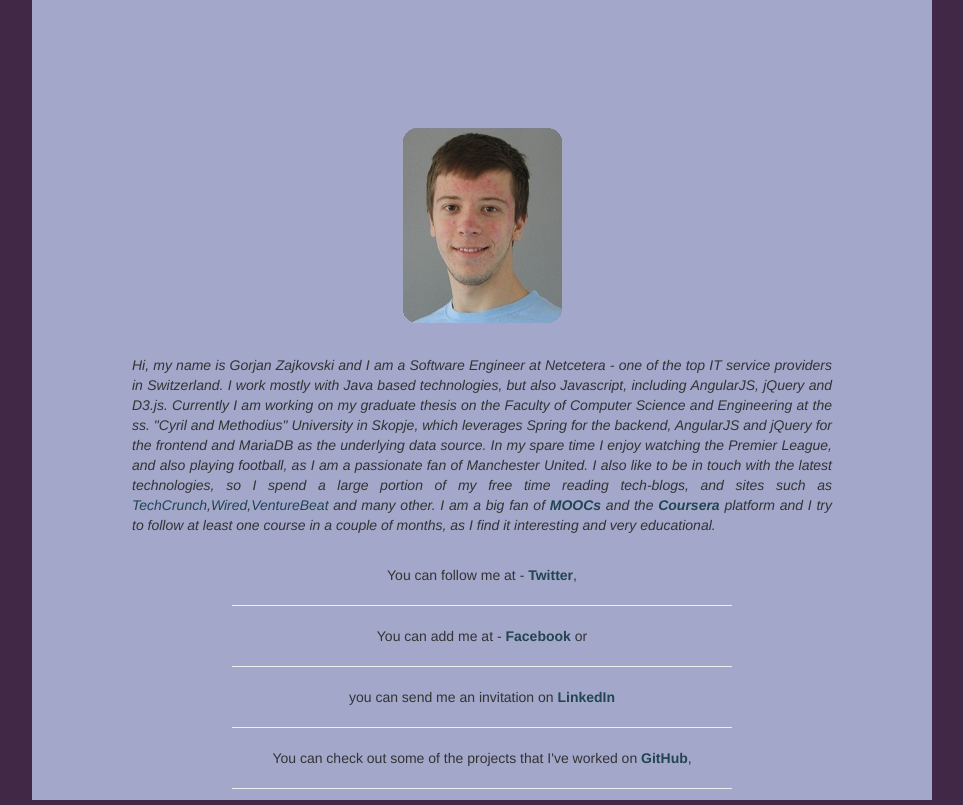
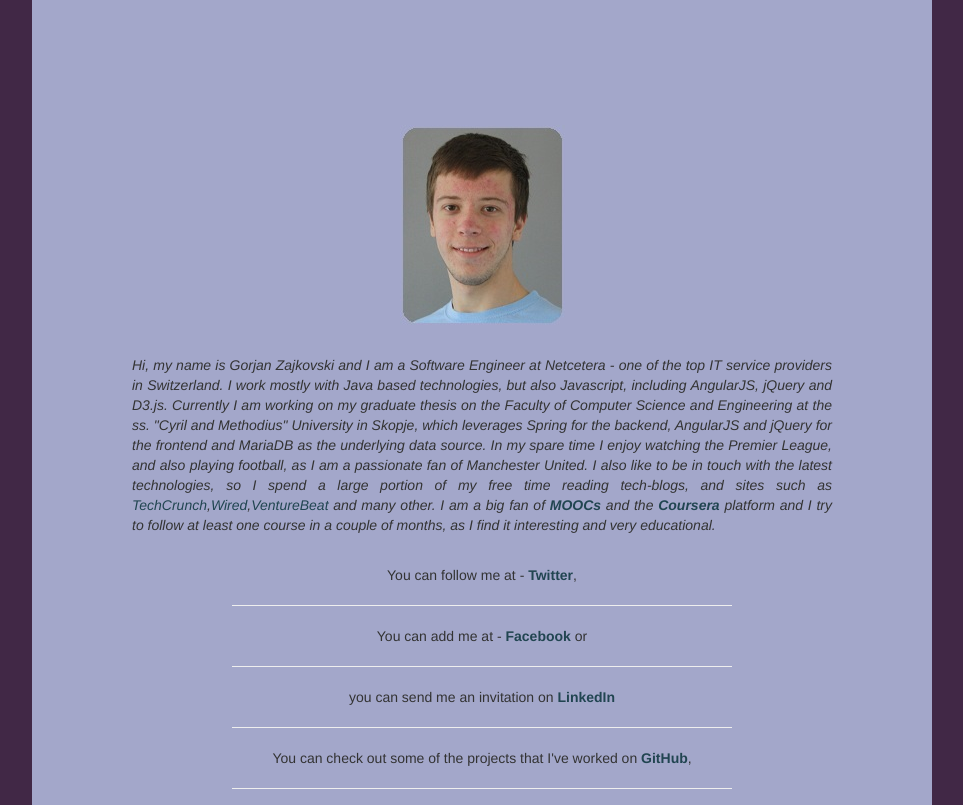
Before and after one commit to gorjanz/gorjanz.github.io, a website: page index.html in a window 1280 px wide. Shown: the top 805 px of the page, without its empty margins (158-1121 px from the left). Drawn offline with Linux system fonts and the light colour scheme.

Commit message:
fixed content height bug

```diff
--- a/resources/css/landing.css
+++ b/resources/css/landing.css
@@ -5,7 +5,8 @@ body {
 #content {
   margin: auto;
   width: 900px;
-  height: 100vh; padding-top : 25px;
+/*  height: 100vh; */
+  padding-top : 25px;
   text-align: center;
   background-color: #a3a7ca;
   padding-top: 25px;
```
